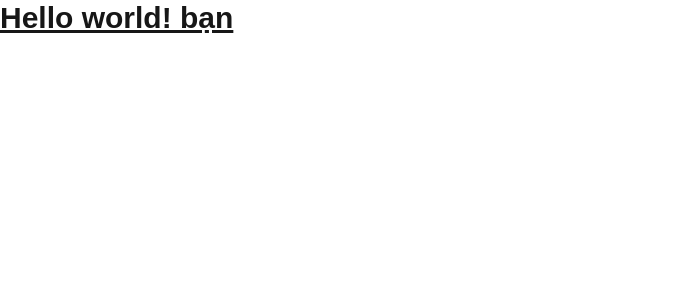
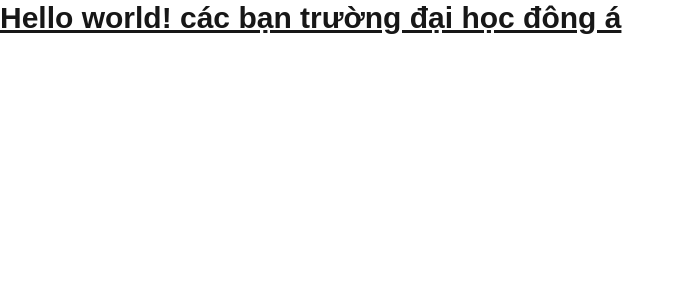
Before and after one commit to HieuNguyenddev/devops-minhhieu-ST23A, a Next.js app: page / in a window 1280 px wide. Shown: the top 300 px of the page, without its empty margins (0-685 px from the left). Built offline with nearby package versions, Linux system fonts and the light colour scheme.

Commit message:
edit text version 2

```diff
--- a/app/page.tsx
+++ b/app/page.tsx
@@ -1,7 +1,8 @@
 export default function Home() {
   return (
     <h1 className="text-3xl font-bold underline">
-      Hello world! bạn
+      Hello world!
+      các bạn trường đại học đông á
     </h1>
   )
 }
```
